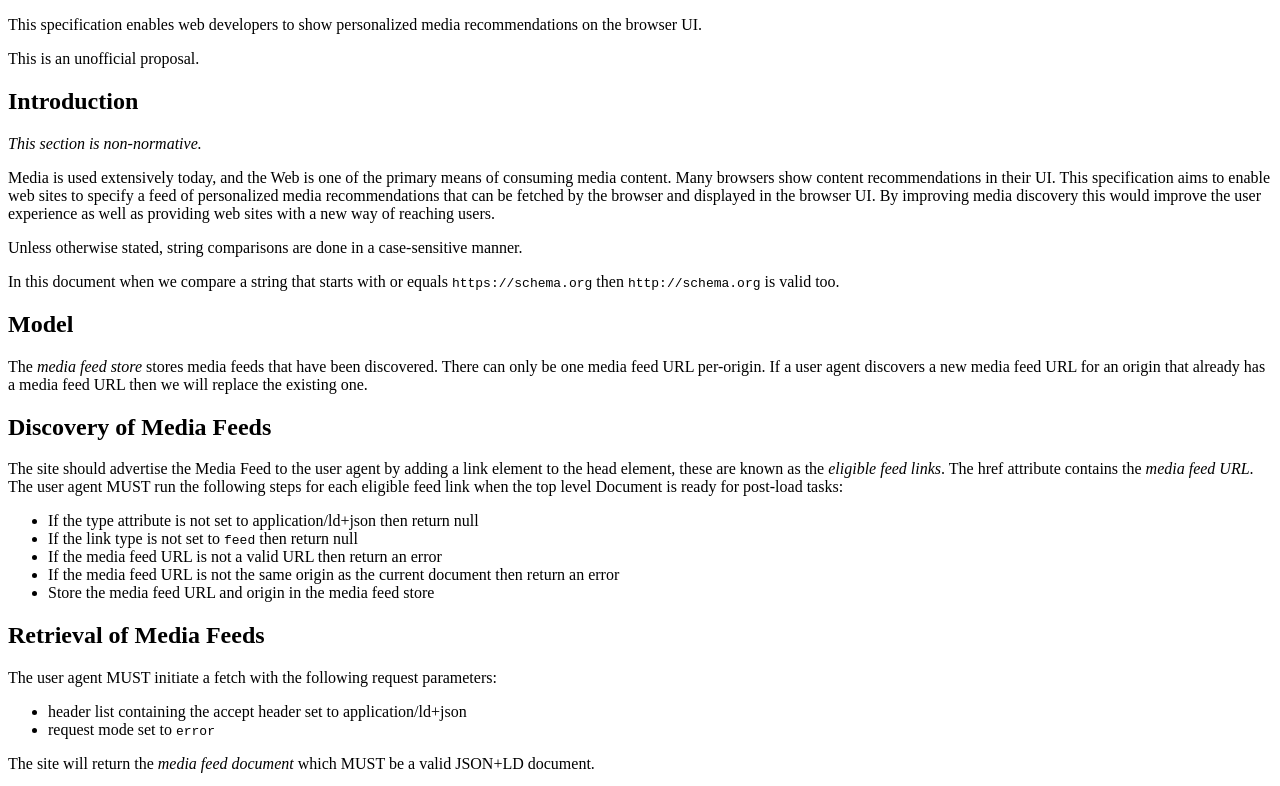
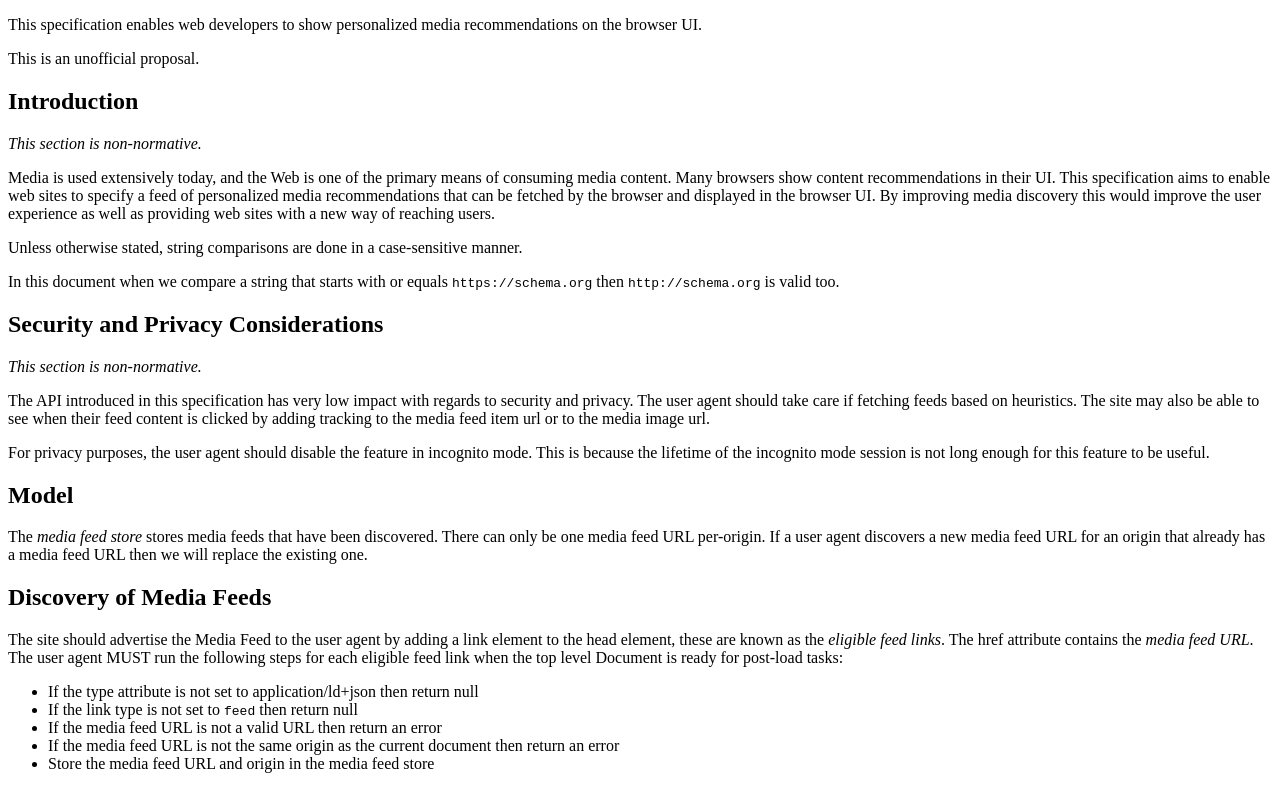
Before and after one commit to beccahughes/media-feeds, a plain HTML site: page index.html in a window 1280 px wide. Shown: the top 786 px of the page. Drawn offline with Linux system fonts and the light colour scheme.

Commit message:
Add security and privacy considerations

```diff
--- a/index.html
+++ b/index.html
@@ -63,6 +63,27 @@
       In this document when we compare a string that starts with or equals
       <code>https://schema.org</code> then <code>http://schema.org</code> is
       valid too.
+    </p>
+  </section>
+
+  <section id="security-privacy-considerations">
+    <h2>Security and Privacy Considerations</h2>
+    <p>
+      <em>This section is non-normative.</em>
+    </p>
+
+    <p>
+      The API introduced in this specification has very low impact with regards
+      to security and privacy. The user agent should take care if fetching feeds
+      based on heuristics. The site may also be able to see when their feed
+      content is clicked by adding tracking to the <a>media feed item url</a> or
+      to the <a>media image</a> url.
+    </p>
+
+    <p>
+      For privacy purposes, the user agent should disable the feature in incognito
+      mode. This is because the lifetime of the incognito mode session is not long
+      enough for this feature to be useful.
     </p>
   </section>
 
```
